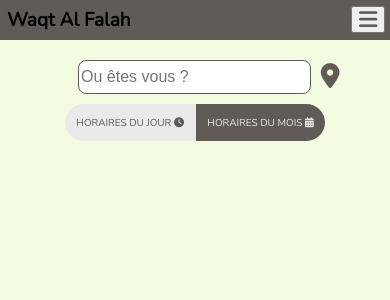
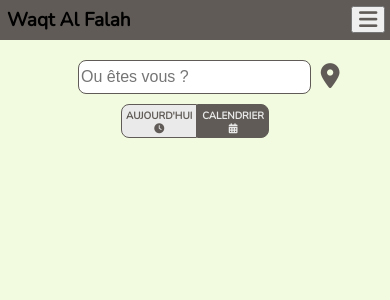
Before and after one commit to Lhourquin/Repo-Developpement-React-Prayer-Times, a React (Create React App) app: page / in a window 390 px wide. Shown: the top 300 px of the page. Built offline with nearby package versions, Linux system fonts and the light colour scheme.

Commit message:
sccs navbar today and calandar is done and responsive

```diff
--- a/src/components/navbar-today-mounth/NavBarTodayAndMounth.js
+++ b/src/components/navbar-today-mounth/NavBarTodayAndMounth.js
@@ -5,19 +5,22 @@ const NavBarTodayAndMounth = () => {
   return (
     <nav className="NavBarTodayAndMounth__nav">
       <ul className="NavBarTodayAndMounth__nav__ul">
-        <li className="NavBarTodayAndMounth__nav__ul__li--today raise">
-          <Link to="/" className="NavBarTodayAndMounth__nav__ul__li__Link-today">
-            HORAIRES DU JOUR                  <i className="fa-solid fa-clock"></i>{" "}
-
+        <li className="NavBarTodayAndMounth__nav__ul__li--today">
+          <Link
+            to="/"
+            className="NavBarTodayAndMounth__nav__ul__li__Link-today"
+          >
+            <span>AUJOURD'HUI</span>
+            <i className="fa-solid fa-clock"></i>{" "}
           </Link>
         </li>
-        <li className="NavBarTodayAndMounth__nav__ul__li--month raise">
+        <li className="NavBarTodayAndMounth__nav__ul__li--month">
           <Link
             to="/calendar"
             className="NavBarTodayAndMounth__nav__ul__li__Link-mounth"
           >
-            HORAIRES DU MOIS          <i className="fa-solid fa-calendar-days"></i>
-
+            <span>CALENDRIER</span>
+            <i className="fa-solid fa-calendar-days"></i>
           </Link>
         </li>
       </ul>
--- a/src/components/navbar-today-mounth/navbar-today-and-mounth.css
+++ b/src/components/navbar-today-mounth/navbar-today-and-mounth.css
@@ -17,20 +17,35 @@
           justify-content: center;
   padding: 0%;
   font-size: 10px;
-  width: 100%;
   text-align: center;
 }
 
 .NavBarTodayAndMounth__nav .NavBarTodayAndMounth__nav__ul .NavBarTodayAndMounth__nav__ul__li__Link-today {
+  display: -webkit-box;
+  display: -ms-flexbox;
+  display: flex;
+  -webkit-box-orient: vertical;
+  -webkit-box-direction: normal;
+      -ms-flex-direction: column;
+          flex-direction: column;
   -webkit-text-decoration-line: none;
           text-decoration-line: none;
   color: #605b56;
+  font-weight: bold;
 }
 
 .NavBarTodayAndMounth__nav .NavBarTodayAndMounth__nav__ul .NavBarTodayAndMounth__nav__ul__li__Link-mounth {
+  display: -webkit-box;
+  display: -ms-flexbox;
+  display: flex;
+  -webkit-box-orient: vertical;
+  -webkit-box-direction: normal;
+      -ms-flex-direction: column;
+          flex-direction: column;
   -webkit-text-decoration-line: none;
           text-decoration-line: none;
   color: #eaeaea;
+  font-weight: bold;
 }
 
 .NavBarTodayAndMounth__nav .NavBarTodayAndMounth__nav__ul .NavBarTodayAndMounth__nav__ul__li--today {
@@ -39,9 +54,10 @@
   border-left: 0;
   border-right: 0;
   border-style: solid;
-  border-radius: 29px 0 0 29px;
+  border-radius: 8px 0 0 8px;
   padding: 3%;
   background-color: #eaeaea;
+  border: 1px solid #605b56;
 }
 
 .NavBarTodayAndMounth__nav .NavBarTodayAndMounth__nav__ul .NavBarTodayAndMounth__nav__ul__li--month {
@@ -50,8 +66,9 @@
   border-left: 0;
   border-right: 0;
   border-style: solid;
-  border-radius: 0 29px 29px 0;
+  border-radius: 0 8px 8px 0;
   padding: 3%;
   background-color: #605b56;
+  border: 1px solid #605b56;
 }
 /*# sourceMappingURL=navbar-today-and-mounth.css.map */
--- a/src/components/navbar-today-mounth/navbar-today-and-mounth.scss
+++ b/src/components/navbar-today-mounth/navbar-today-and-mounth.scss
@@ -1,5 +1,4 @@
 // Small devices (portrait phones, less than 768px)
-
 
 //
 .NavBarTodayAndMounth__nav {
@@ -13,20 +12,23 @@
     justify-content: center;
     padding: 0%;
     font-size: 10px;
-      width: 100%;
     text-align: center;
     //text-decoration: none;
 
     .NavBarTodayAndMounth__nav__ul__li__Link-today {
+      display: flex;
+      flex-direction: column;
       text-decoration-line: none;
       color: #605b56;
-
+      font-weight: bold;
     }
 
     .NavBarTodayAndMounth__nav__ul__li__Link-mounth {
+      display: flex;
+      flex-direction: column;
       text-decoration-line: none;
       color: #eaeaea;
-
+      font-weight: bold;
     }
 
     .NavBarTodayAndMounth__nav__ul__li--today {
@@ -35,9 +37,10 @@
       border-left: 0;
       border-right: 0;
       border-style: solid;
-        border-radius: 29px 0 0 29px;
+      border-radius: 8px 0 0 8px;
       padding: 3%;
       background-color: #eaeaea;
+      border: 1px solid #605b56;
     }
     .NavBarTodayAndMounth__nav__ul__li--month {
       border-top: 0;
@@ -45,9 +48,10 @@
       border-left: 0;
       border-right: 0;
       border-style: solid;
-        border-radius: 0 29px 29px 0;
+      border-radius: 0 8px 8px 0;
       padding: 3%;
       background-color: #605b56;
+      border: 1px solid #605b56;
     }
   }
 }
```
Also changed, not shown: 1 other file (tests, documents, lock files or other folders). Lines whose indentation alone changed are shown as unchanged.
